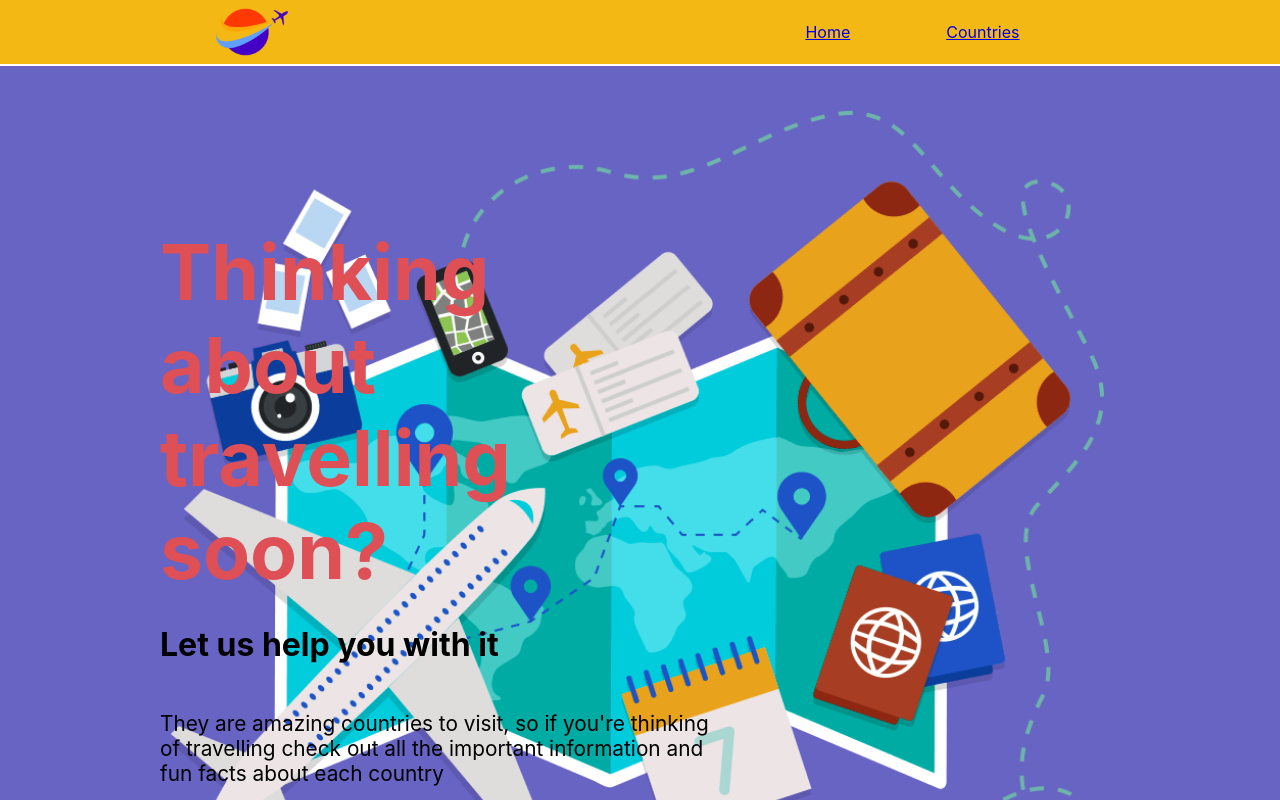
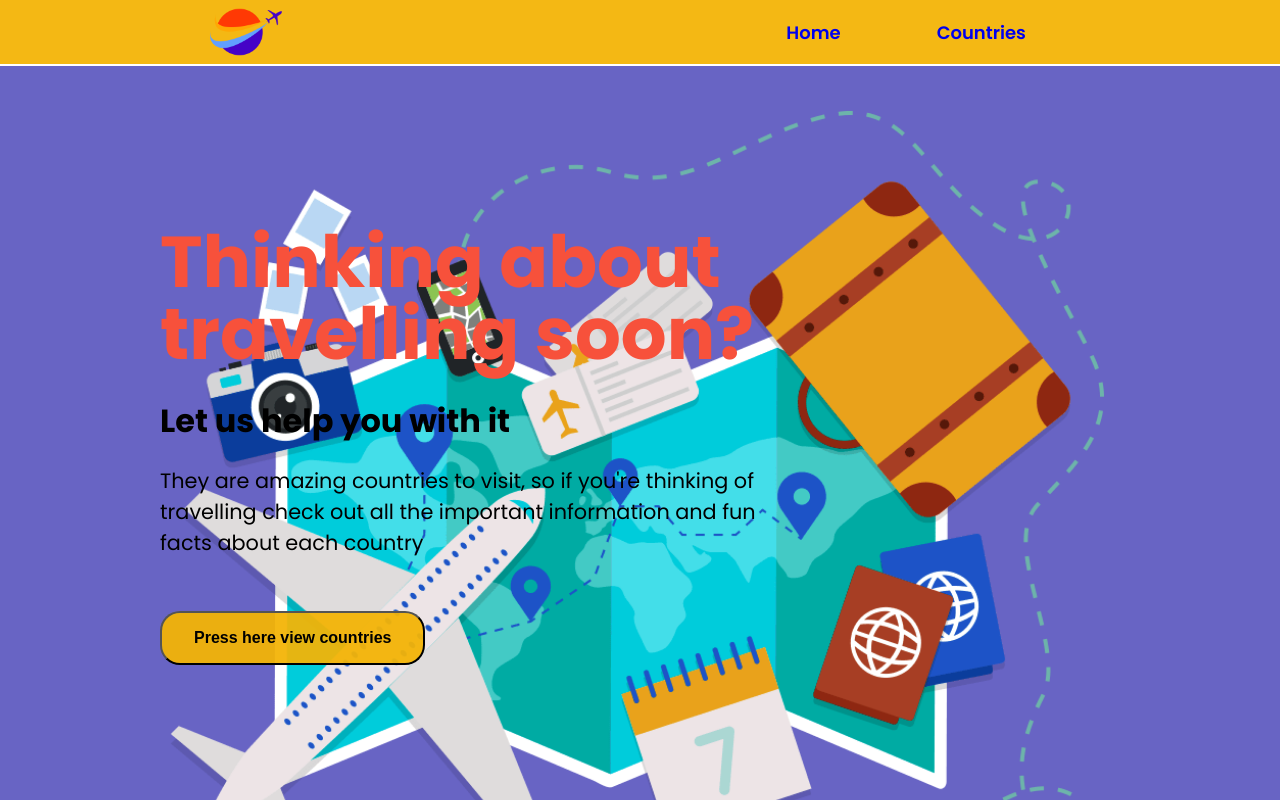
Before and after one commit to pedroOrvalho/MUI-FrontEnd-Application, a React (Create React App) app: page / in a window 1280 px wide. Shown: the top 800 px of the page. Built offline with nearby package versions, Linux system fonts and the light colour scheme.

Commit message:
some improvements

```diff
--- a/src/App.css
+++ b/src/App.css
@@ -1,3 +1,7 @@
+.link {
+  text-decoration: none;
+}
+
 /*----------------------- NAVBAR -----------------------*/
 
 .logo{
@@ -20,6 +24,9 @@
 
 .navbar_items li{
   padding: 0px 3rem;
+  text-decoration: none;
+  font-size: 18px;
+  font-weight: 600;
 }
 
 /*----------------------- HOME -----------------------*/
@@ -34,7 +41,7 @@
 }
 
 .home-content{
-  width: 35rem;
+  width: 40rem;
   display: flex;
   flex-direction: column;
   justify-content: space-around;
@@ -42,14 +49,16 @@
 }
 
 .home-content h1{
-  font-size: 4.8rem;
+  font-size: 4.5rem;
+  line-height: 4.5rem;
   margin: 0 0;
-  color: hsl(357, 68%, 59%);
+  color: hsl(7, 92%, 60%);
 }
 
 .home-content h2{
   font-size: 2rem;
   color: black;
+  margin-bottom: 0;
 }
 
 .home-content p{
@@ -73,7 +82,6 @@ font-weight: 700;
   padding: 2rem 6rem;
   background-color: hsla(357, 63%, 57%, 0.95);
 }
-
 
 
 .countries_container{
@@ -107,6 +115,15 @@ padding: 0.3rem 1rem;
 border-radius: 10px;
 }
 
+
+.pagination{
+  background-color: hsla(357, 63%, 57%, 0.95);
+  height: 6rem ;
+  display: flex;
+  justify-content: center;
+  align-items: center;
+  padding-bottom: 20px;
+}
 /*----------------------- COUNTRY -----------------------*/
 .country_item{
   height: 55rem;
--- a/src/App.jsx
+++ b/src/App.jsx
@@ -1,15 +1,17 @@
 import './App.css';
 import React from 'react';
 import{ Routes, Route} from "react-router-dom";
-import NavBar from "./components/NavBar"
-import Home from "./pages/Home"
+import NavBar from "./components/NavBar";
+import Home from "./pages/Home";
 import CountriesList from './pages/CountriesList';
-import Country from "./pages/Country"
-
+import Country from "./pages/Country";
+import { useTheme } from '@mui/material';
 
 function App() {
+  const theme = useTheme();
+
   return (
-    <div className="App">
+    <div className="App" style={{ fontFamily: theme.typography.fontFamily }}>
       <NavBar />
       <Routes>
         <Route path="/" element={<Home />}/>
--- a/src/components/NavBar.jsx
+++ b/src/components/NavBar.jsx
@@ -8,8 +8,8 @@ export default function NavBar() {
             <img className="logo" src={logo} alt="world logo" />
             <div className="navbar_list">
                 <ul className="navbar_items">
-                    <li><Link to="/">Home</Link></li>
-                    <li><Link to="/Countries">Countries</Link></li>
+                    <li><Link className="link" to="/">Home</Link></li>
+                    <li><Link className="link" to="/Countries">Countries</Link></li>
                 </ul>
             </div>
         </div>
--- a/src/pages/CountriesList.jsx
+++ b/src/pages/CountriesList.jsx
@@ -1,11 +1,23 @@
 import React, { useState, useEffect} from "react";
 import axios from "axios";
 import { Link } from "react-router-dom";
+import { Pagination, Stack } from '@mui/material';
+
 
 const countriesUrl = "https://restcountries.com/v3.1/all"
 
 export default function CountriesList() {
     const [countriesList, setCountriesList] = useState([]);
+    const [page, setPage] = useState(1);
+    const [itemsPerPage] = useState(9);
+    const displayedCountries = countriesList.slice(
+        (page - 1) * itemsPerPage,
+        page * itemsPerPage
+    );
+
+    const handlePageChange = (event, value) => {
+        setPage(value);
+    };
 
     useEffect(() => {
         async function getCountries() {
@@ -21,15 +33,29 @@ export default function CountriesList() {
     },[]);
 
     return (
-        <div className="countriesList_container">
-            { countriesList.map((country, index) =>
-            <div key={index} className="countries_container">
-                <h1>{country.name.common}</h1>
-                <img src={country.flags.png} alt={country.flags.alt} />
-                <h2>{country.region}</h2>
-                <Link to={`/countries/${country.name.common}`}><button>More details</button></Link>
+        <div className="countriesList">
+            <div className="countriesList_container">
+                {displayedCountries.map((country, index) => (
+                    <div key={index} className="countries_container">
+                        <h1>{country.name.common}</h1>
+                        <img src={country.flags.png} alt={country.flags.alt} />
+                        <h2>{country.region}</h2>
+                        <Link to={`/countries/${country.name.common}`}>
+                            <button>More details</button>
+                        </Link>
+                    </div>
+                ))}
             </div>
-            )}
+                <div className="pagination">
+                    <Stack spacing={4}>
+                    <Pagination
+                        count={Math.ceil(countriesList.length / itemsPerPage)}
+                        color="primary"
+                        page={page}
+                        onChange={handlePageChange}
+                    />
+                    </Stack>
+                </div>
         </div>
     );
 }
```
Also changed, not shown: public/index.html (+0 -23 lines), 1 other file (tests, documents, lock files or other folders).
